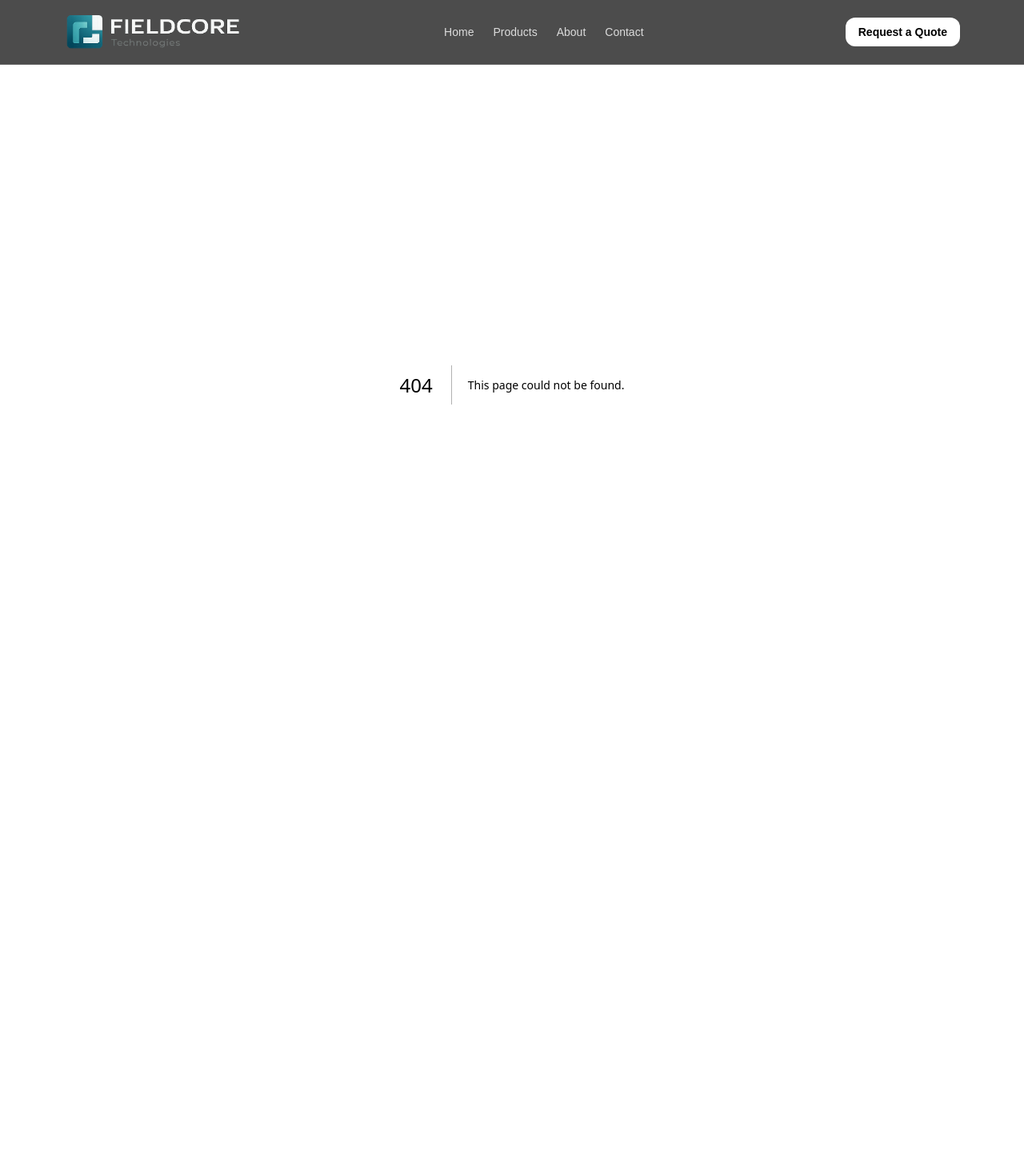
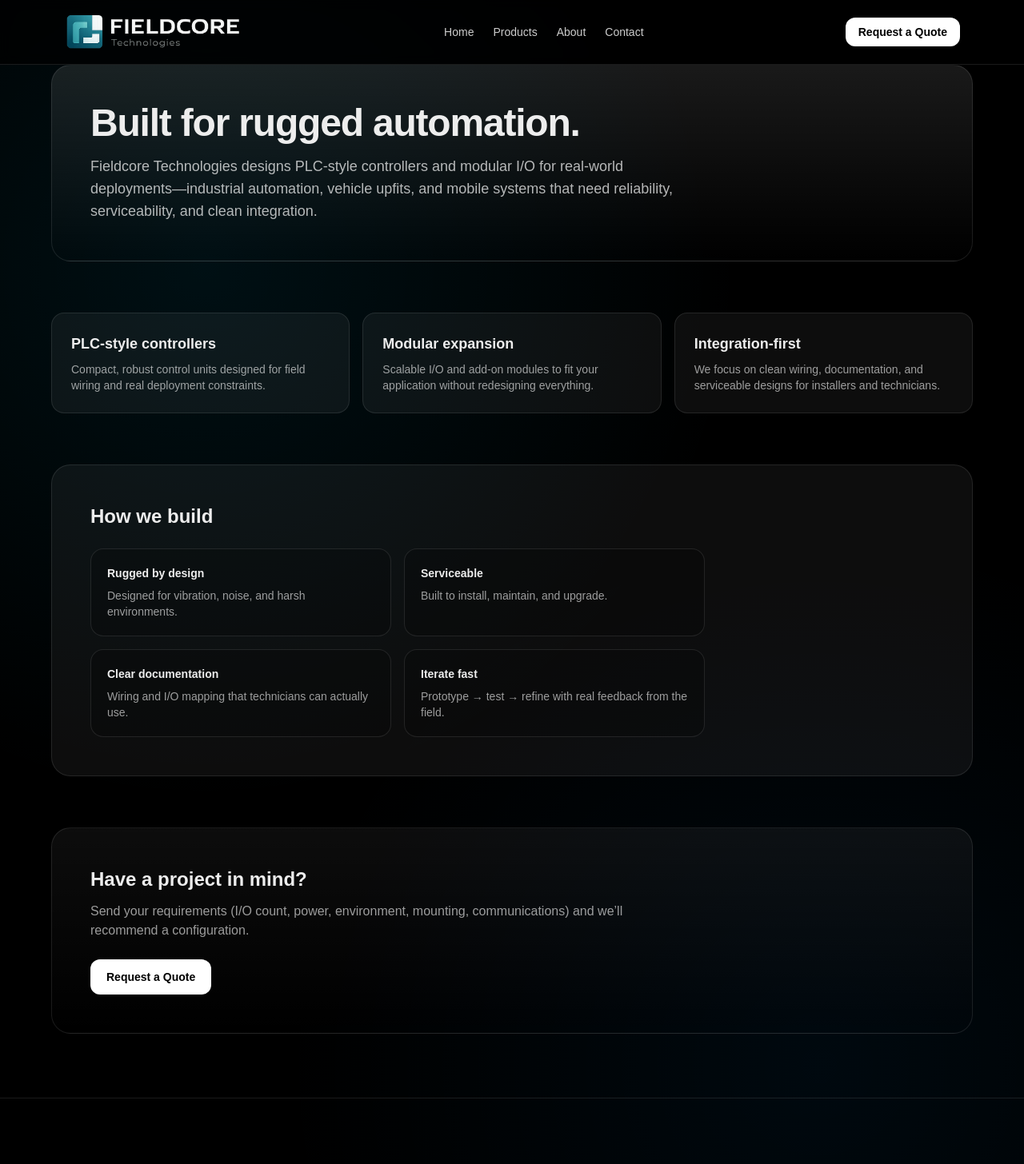
Before and after one commit to aikhontech/fieldcore-website, a Next.js app: page /about in a window 1280 px wide. Before the commit this address had no page. Shown: the top 1456 px of the page at 80% size. Before the commit the page ends 1254 px from the top, so only its background shows below. Built offline with nearby package versions, Linux system fonts and the light colour scheme.

Commit message:
ADD About page route

```diff
--- /dev/null
+++ b/app/about/page.tsx
@@ -0,0 +1,79 @@
+export default function AboutPage() {
+  return (
+    <div className="space-y-16">
+      {/* Hero */}
+      <section className="rounded-3xl border border-white/10 bg-gradient-to-b from-white/10 to-white/0 p-8 md:p-12">
+        <div className="max-w-3xl">
+          <h1 className="text-3xl font-semibold tracking-tight md:text-5xl">
+            Built for rugged automation.
+          </h1>
+          <p className="mt-4 text-white/70 md:text-lg">
+            Fieldcore Technologies designs PLC-style controllers and modular I/O for
+            real-world deployments—industrial automation, vehicle upfits, and mobile systems
+            that need reliability, serviceability, and clean integration.
+          </p>
+        </div>
+      </section>
+
+      {/* What we do */}
+      <section className="grid gap-4 md:grid-cols-3">
+        {[
+          {
+            t: "PLC-style controllers",
+            d: "Compact, robust control units designed for field wiring and real deployment constraints.",
+          },
+          {
+            t: "Modular expansion",
+            d: "Scalable I/O and add-on modules to fit your application without redesigning everything.",
+          },
+          {
+            t: "Integration-first",
+            d: "We focus on clean wiring, documentation, and serviceable designs for installers and technicians.",
+          },
+        ].map((x) => (
+          <div key={x.t} className="rounded-2xl border border-white/10 bg-white/5 p-6">
+            <div className="text-lg font-semibold">{x.t}</div>
+            <div className="mt-2 text-sm text-white/60">{x.d}</div>
+          </div>
+        ))}
+      </section>
+
+      {/* Values */}
+      <section className="rounded-3xl border border-white/10 bg-white/5 p-8 md:p-12">
+        <div className="max-w-3xl">
+          <h2 className="text-2xl font-semibold">How we build</h2>
+          <div className="mt-6 grid gap-4 md:grid-cols-2">
+            {[
+              { t: "Rugged by design", d: "Designed for vibration, noise, and harsh environments." },
+              { t: "Serviceable", d: "Built to install, maintain, and upgrade." },
+              { t: "Clear documentation", d: "Wiring and I/O mapping that technicians can actually use." },
+              { t: "Iterate fast", d: "Prototype → test → refine with real feedback from the field." },
+            ].map((x) => (
+              <div key={x.t} className="rounded-2xl border border-white/10 bg-black/20 p-5">
+                <div className="text-sm font-semibold">{x.t}</div>
+                <div className="mt-2 text-sm text-white/60">{x.d}</div>
+              </div>
+            ))}
+          </div>
+        </div>
+      </section>
+
+      {/* CTA */}
+      <section className="rounded-3xl border border-white/10 bg-gradient-to-b from-white/5 to-white/0 p-8 md:p-12">
+        <div className="max-w-2xl">
+          <h3 className="text-2xl font-semibold">Have a project in mind?</h3>
+          <p className="mt-3 text-white/60">
+            Send your requirements (I/O count, power, environment, mounting, communications)
+            and we’ll recommend a configuration.
+          </p>
+          <a
+            href="/contact"
+            className="mt-6 inline-flex rounded-xl bg-white px-5 py-3 text-sm font-semibold text-black hover:bg-white/90"
+          >
+            Request a Quote
+          </a>
+        </div>
+      </section>
+    </div>
+  );
+}
```
